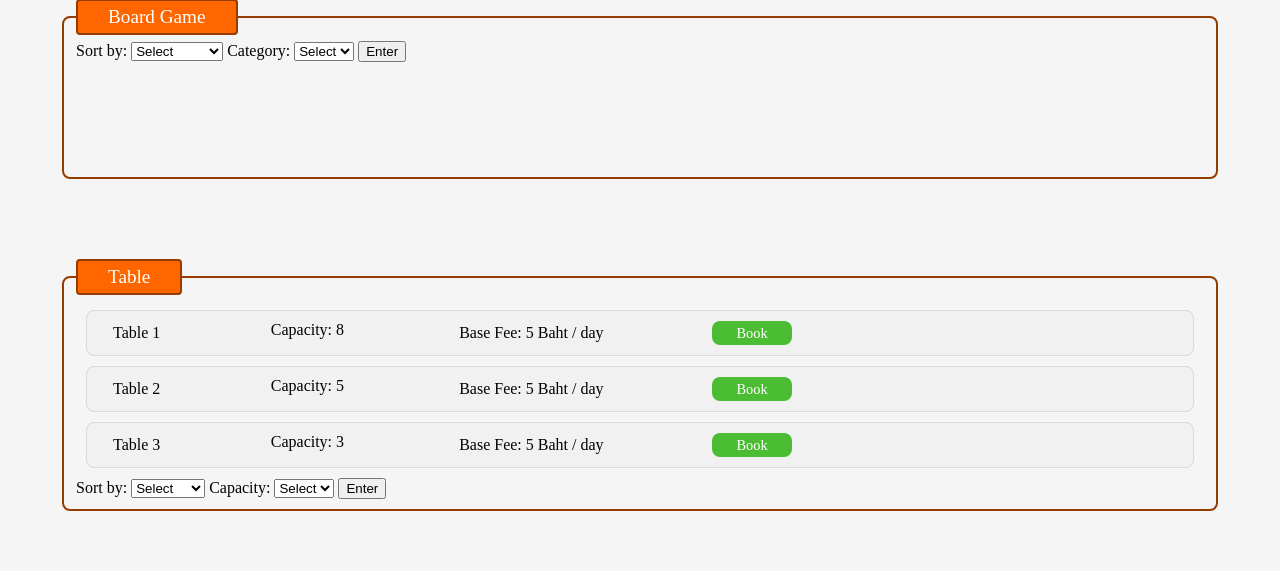
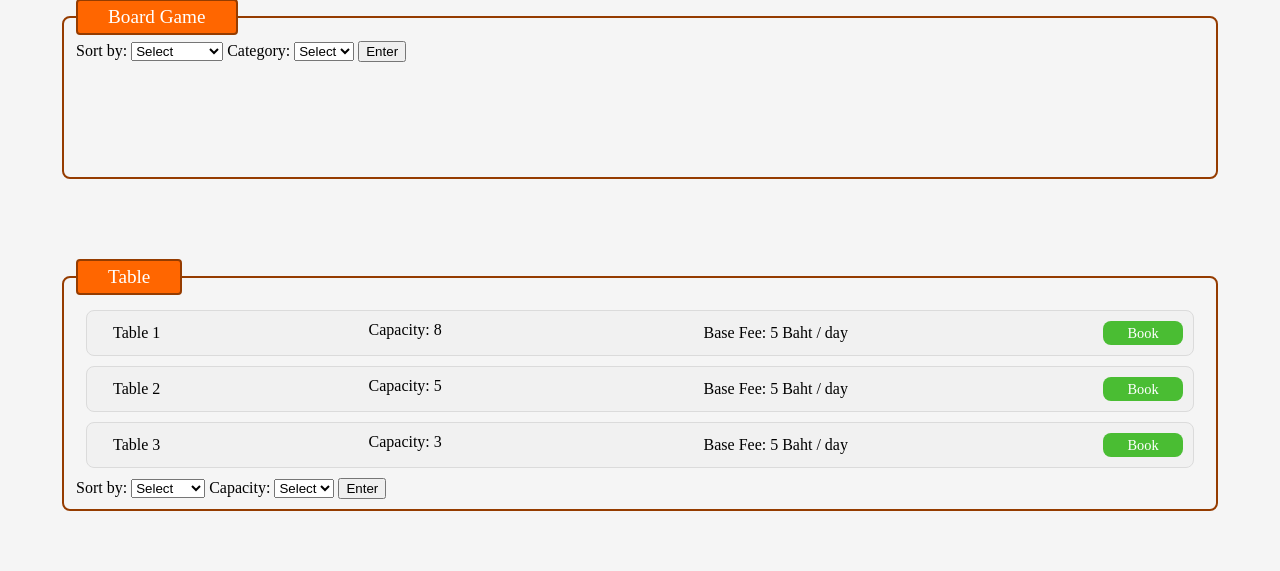
Before and after one commit to EggADayKeepTheTeacherAway/Board-Game-Cafe, a Django app: page /cafe/ in a window 1280 px wide. Shown: the part 296-867 px from the top of the page. Run offline with Django 5.2, Linux system fonts and the light colour scheme; data comes from the database, SQL or seed files in the repository; data that the repository does not hold is empty; parts of the project's set-up code (start-up, migrations or seed data) failed here and were passed over.

Commit message:
hotfix: css grid

```diff
--- a/board_game_cafe/static/app/style.css
+++ b/board_game_cafe/static/app/style.css
@@ -106,6 +106,14 @@ fieldset {
     border: 1px solid #DBDBDB;
 }
 
+#table {
+    grid-template-columns: repeat(4, 25%);
+}
+
+#return-board {
+    grid-template-columns: repeat(5, 20%);
+}
+
 .name {
     margin-left: 16px;
     align-self: center;
@@ -116,6 +124,7 @@ fieldset {
     align-self: center;
 
 }
+
 
 /* functionality */
 .button {
--- a/board_game_cafe/templates/app/index.html
+++ b/board_game_cafe/templates/app/index.html
@@ -51,7 +51,7 @@
         </legend>
 
         {% for table in data.table %}
-            <div class="content">
+            <div class="content" id="table">
                 <span class="name">Table {{ table.table_id }}</span>
                 <span class="capacity">Capacity: {{ table.capacity }}</span>
                 <span class="category">Base Fee: {{ table.fee }}  Baht / day</span>
--- a/board_game_cafe/templates/app/rent.html
+++ b/board_game_cafe/templates/app/rent.html
@@ -27,7 +27,7 @@
         </legend>
 
         {% for table in item.table %}
-            <div class="content">
+            <div class="content" id="table">
                 <span class="name">Table {{ table.table_id }}</span>
                 <span class="capacity">Capacity: {{ table.capacity }}</span>
                 <span class="category">Base Fee: {{ table.fee }} Baht</span>
--- a/board_game_cafe/templates/app/return.html
+++ b/board_game_cafe/templates/app/return.html
@@ -8,7 +8,7 @@
         </legend>
 
         {% for return in data.boardgame %}
-            <div class="content">
+            <div class="content" id="return-board">
                 <span class="name">Name: {{ return.boardgame_name }}</span>
                 <span class="category">Genre: {{ return.category.category_name }}</span>
                 <span class="category">Number of Player: {{ return.group.num_player }}</span>
@@ -30,7 +30,7 @@
         </legend>
 
          {% for table in data.table %}
-            <div class="content">
+            <div class="content" id="table">
                 <span class="name">Table {{ table.table_id }}</span>
                 <span class="capacity">Capacity: {{ table.capacity }}</span>
                 <span class="category">Base Fee: {{ table.fee}} THB</span>
```
